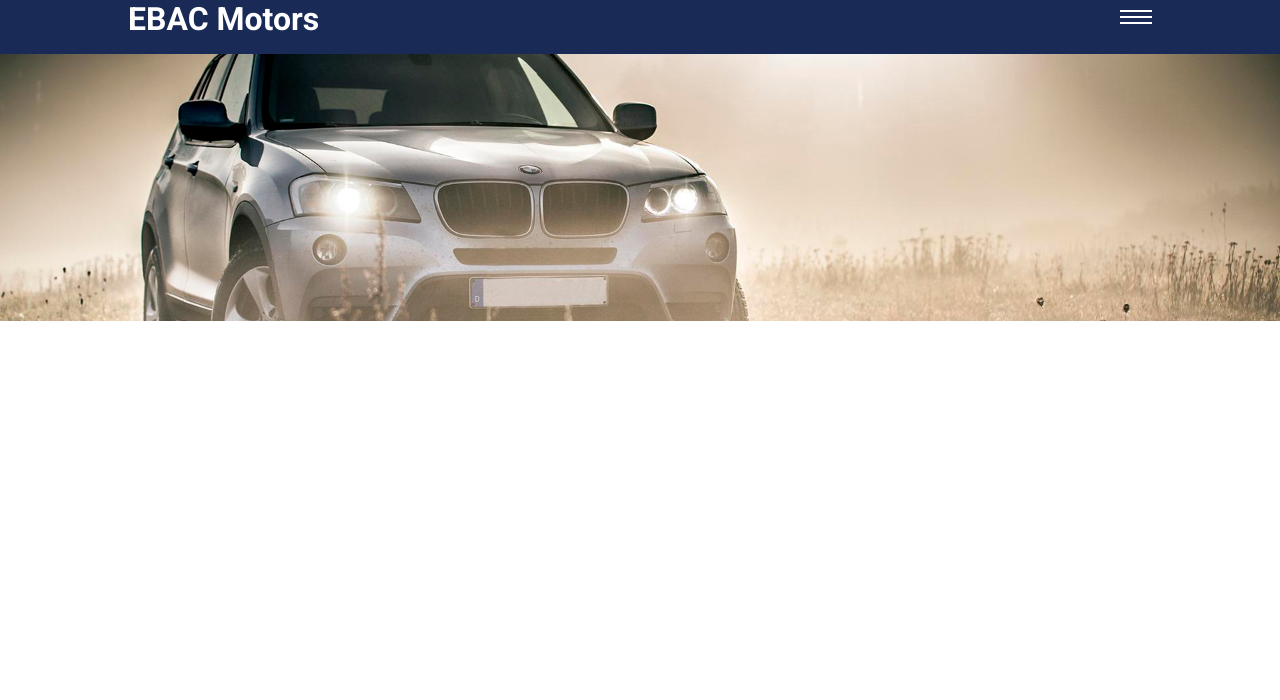
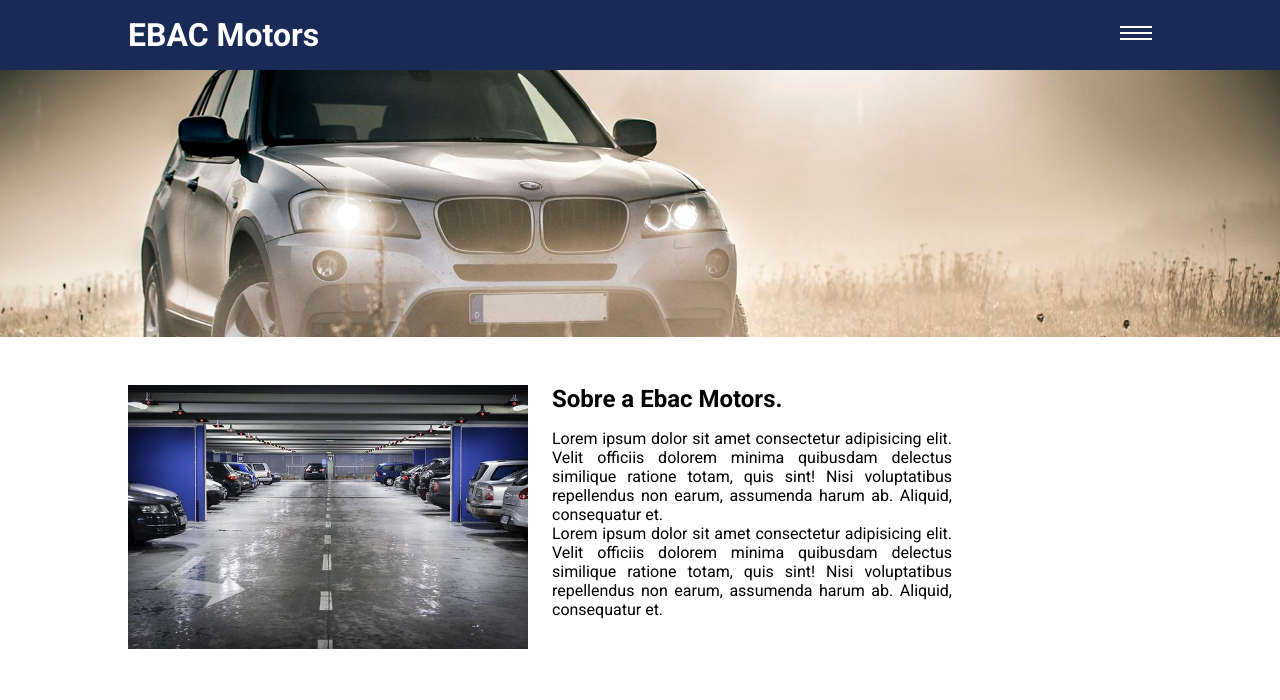
Before and after one commit to Marcelocarneiro25/Documents, a plain HTML site: page EBAC_MOTORS/index.html in a window 1280 px wide. Shown: the top 700 px of the page. Drawn offline with nearby package versions, Linux system fonts and the light colour scheme.

Commit message:
alteraçao2

```diff
--- a/EBAC_MOTORS/index.html
+++ b/EBAC_MOTORS/index.html
@@ -17,7 +17,7 @@
 
 <body>
     <header>
-        <div class="container">
+        <div class="container conteiner-flex">
             <h1>EBAC Motors</h1>
             <div class="menu-hamburguer">
                 <span></span>
@@ -50,6 +50,20 @@
         <img src="./images/slide2.png" alt="Carro BMW">
         <img src="./images/slide3.png" alt="Carro Ford">
     </div>
+    <section id="sobre-loja">
+        <div class="container conteiner-flex">
+            <img src="./images/loja.jpg" alt="Imagem da Loja ebac">
+            <div class="largura-texto">
+                <h2>Sobre a Ebac Motors.</h2>
+                <p>
+                    Lorem ipsum dolor sit amet consectetur adipisicing elit. Velit officiis dolorem minima quibusdam delectus similique ratione totam, quis sint! Nisi voluptatibus repellendus non earum, assumenda harum ab. Aliquid, consequatur et.
+                </p>
+                <p>
+                    Lorem ipsum dolor sit amet consectetur adipisicing elit. Velit officiis dolorem minima quibusdam delectus similique ratione totam, quis sint! Nisi voluptatibus repellendus non earum, assumenda harum ab. Aliquid, consequatur et.
+                </p>
+            </div>
+        </div>
+    </section>
     <script type="text/javascript" src="https://code.jquery.com/jquery-1.11.0.min.js"></script>
     <script type="text/javascript" src="https://code.jquery.com/jquery-migrate-1.2.1.min.js"></script>
     <script type="text/javascript" src="https://cdn.jsdelivr.net/npm/slick-carousel@1.8.1/slick/slick.min.js"></script>
@@ -58,6 +72,11 @@
             $('#caroucel-imagens').slick({
                 autoplay:true,
             });
+
+            $('.menu-hamburguer').click(function(){
+                $('nav').slideToggle()
+            });
+
         })
     </script>
 
--- a/EBAC_MOTORS/main.css
+++ b/EBAC_MOTORS/main.css
@@ -16,11 +16,10 @@ html{
 
 header {
     background-color: #192a56;
-    padding top: 16px ;
+    padding-top: 16px ;
     color: #fff;
 }
 header > .container{
-    display: flex;
     justify-content: space-between;
     align-items: center;
     padding-bottom: 16px;
@@ -48,6 +47,7 @@ nav li a{
 
 .menu-hamburguer {
     width: 32px;
+    cursor: pointer;
 }
 
 .menu-hamburguer span{
@@ -57,3 +57,23 @@ nav li a{
     display: block;
     margin-bottom: 4px;
 }
+.conteiner-flex{
+    display: flex;
+
+}
+#sobre-loja img{
+    max-width: 400px;
+    margin-right: 24px;
+}
+section{
+    padding: 48px 0;
+}
+section h2{
+    margin-bottom: 16px;
+}
+.largura-texto{
+    width: 400px;
+}
+.largura-texto p{
+    text-align: justify;
+}
```
